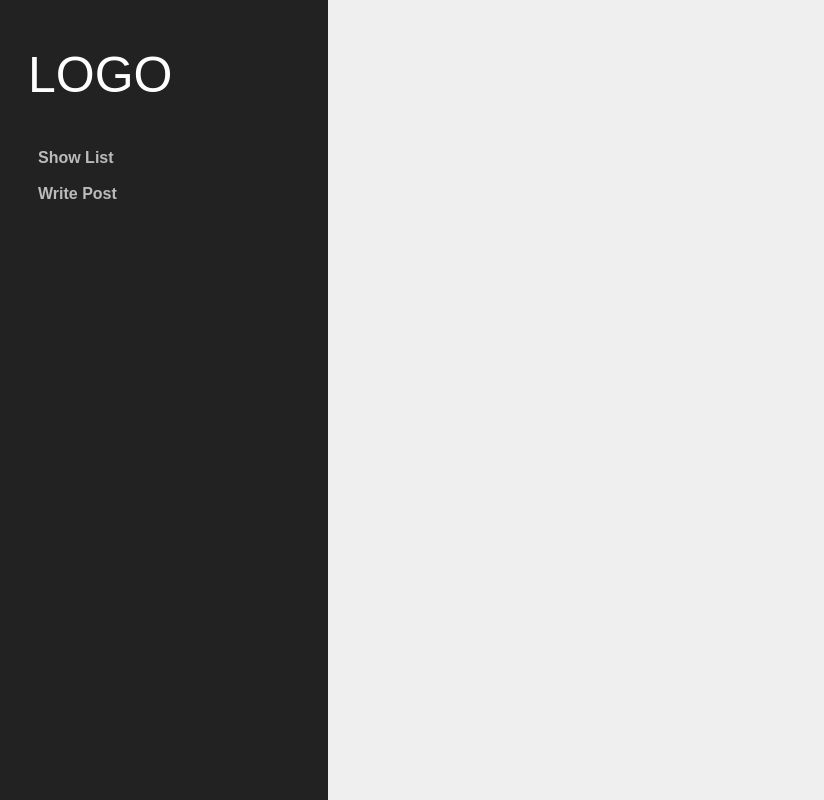
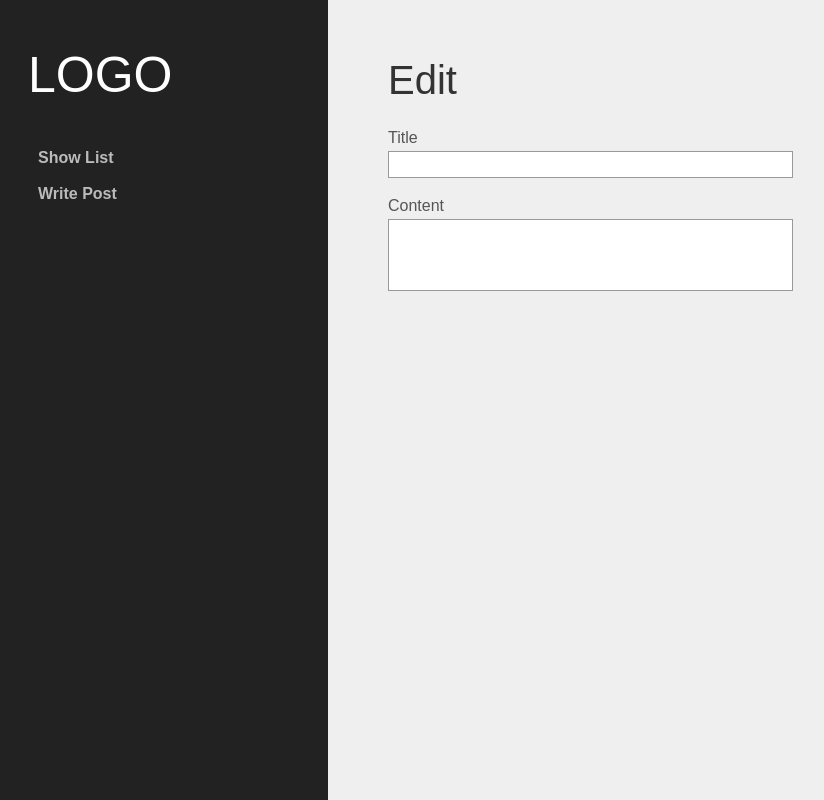
Before and after one commit to dawoon-joo/node_2023, a React (Create React App) app in the folder react/: page /edit/1 in a window 1280 px wide. Shown: the whole page, without its empty margins (22-846 px from the left). Built offline with nearby package versions, Linux system fonts and the light colour scheme; no server answers.

Commit message:
수정 페이지로 넘어가면 고유 글번호로 수정할 데이터를 폼요소에 출력

```diff
--- a/react/src/App.js
+++ b/react/src/App.js
@@ -3,6 +3,7 @@ import Header from './common/Header';
 import Main from './common/Main';
 import Create from './community/Create';
 import Detail from './community/Detail';
+import Edit from './community/Edit';
 import List from './community/List';
 import GlobalStyle from './GlobalStyle';
 
@@ -18,6 +19,7 @@ function App() {
 				<Route path='/create' element={<Create />} />
 				{/* /detail url로 접속뒤 뒤에 나오는 정보값을 num라는 키값에 담아 param객체 전달 */}
 				<Route path='/detail/:num' element={<Detail />} />
+				<Route path='/edit/:num' element={<Edit />} />
 			</Routes>
 		</>
 	);
--- /dev/null
+++ b/react/src/community/Edit.js
@@ -0,0 +1,42 @@
+import Layout from '../common/Layout';
+import { useEffect, useState, useMemo } from 'react';
+import { useParams } from 'react-router-dom';
+import axios from 'axios';
+
+function Edit() {
+	const parmas = useParams();
+	const [Detail, setDetail] = useState({});
+	const [Title, setTitle] = useState('');
+	const [Content, setContent] = useState('');
+
+	const item = useMemo(() => ({ num: parmas.num }), [parmas]);
+
+	useEffect(() => {
+		//기존의 detail node router를 재활용하여 params로 넘어온 글 번호로 다시 해당 document 호출
+		axios.post('/api/community/detail', item).then((res) => {
+			if (res.data.success) {
+				//넘어온 정보값을 Detail state에 담음
+				setDetail(res.data.detail);
+			}
+		});
+	}, [item]);
+
+	//Detail state값이 변경되면 다시 해당 정보로 부터 title, content값을 각각 state로 옮겨넣음
+	useEffect(() => {
+		setTitle(Detail.title);
+		setContent(Detail.content);
+	}, [Detail]);
+	return (
+		<Layout name={'Edit'}>
+			<label htmlFor='title'>Title</label>
+			{/* 제목 폼에 title값을 초기값으로 넣어주고 이후 onChange이벤트가 발생하면 실시간으로 state값 변경 */}
+			<input type='text' value={Title || ''} id='title' onChange={(e) => setTitle(e.target.value)} />
+
+			<label htmlFor='content'>Content</label>
+			{/* 컨텐츠 폼에 content 초기값으로 넣어주고 이후 onChange이벤트가 발생하면 실시간으로 state값 변경 */}
+			<textarea name='content' id='content' cols='30' rows='4' value={Content || ''} onChange={(e) => setContent(e.target.value)}></textarea>
+		</Layout>
+	);
+}
+
+export default Edit;
--- a/react/src/community/List.js
+++ b/react/src/community/List.js
@@ -20,7 +20,6 @@ function List() {
 			.post('/api/community/read')
 			.then((res) => {
 				if (res.data.success) {
-					console.log(res.data.communityList);
 					setList(res.data.communityList);
 				}
 			})
```
